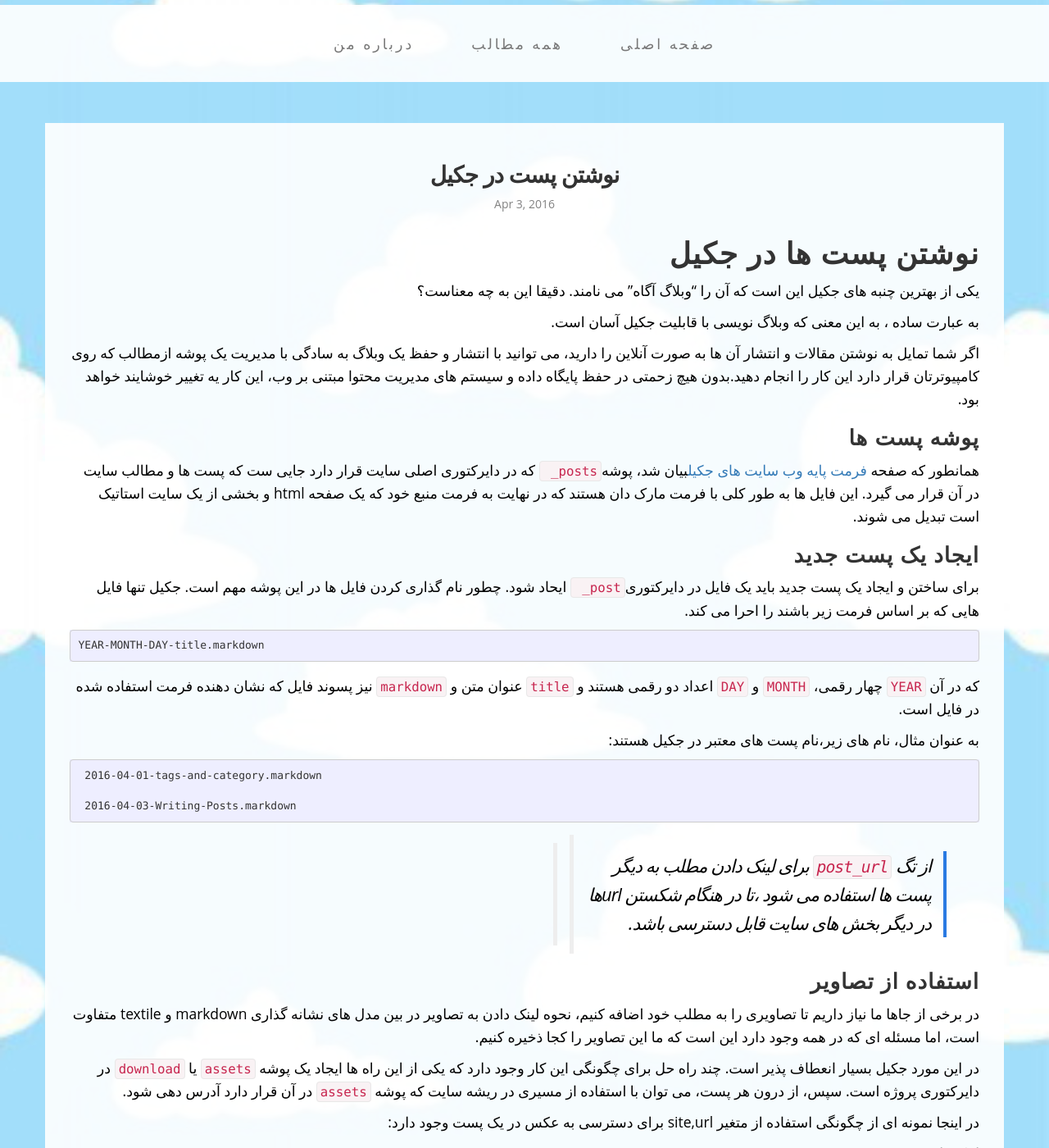
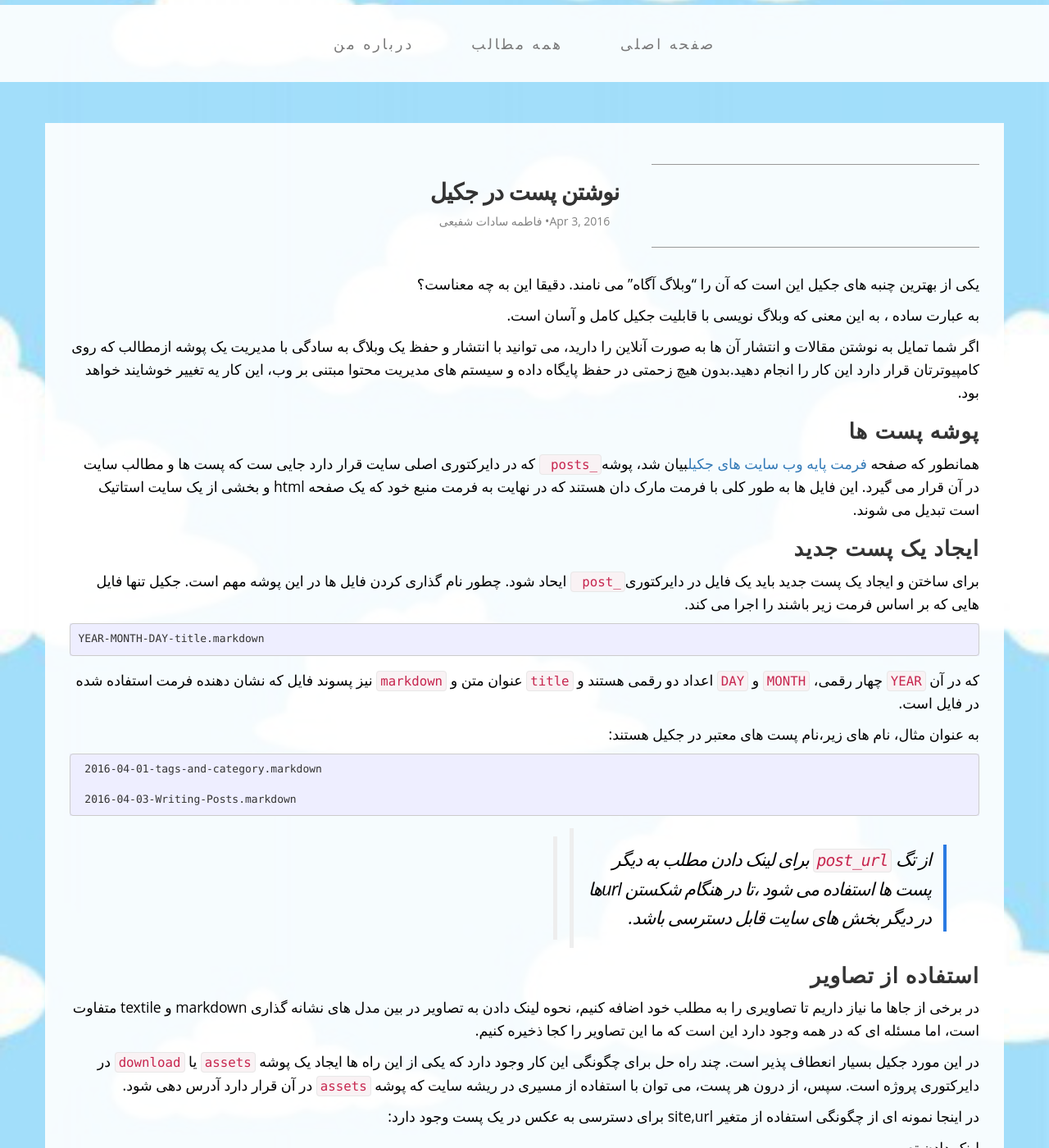
Before and after one commit to F-SadatSh/sadatsh.github.io, a Jekyll site: the page built from _posts/2016-04-03-Writing-Posts.markdown, in a window 1280 px wide and 1400 px high, scrolled down 259 px. Shown: the whole window at 82% size. Built offline with Jekyll 4.4.1, drawn with Linux system fonts in a browser that asks for light colours; some web fonts are replaced.

Commit message:
Add post author Name & author.yml

```diff
--- /dev/null
+++ b/_data/authors.yml
@@ -0,0 +1,4 @@
+shafiei:
+  name: فاطمه سادات شفیعی
+  avatar: /assets/img/avatar.jpg
+  github: sadatsh
--- a/_includes/header.html
+++ b/_includes/header.html
@@ -18,13 +18,13 @@
             <div class="collapse navbar-collapse" id="bs-example-navbar-collapse-1">
                 <ul class="nav navbar-nav">
                     <li>
-                        <a href="about.html">درباره من</a>
+                        <a href="{{site.url}}/about.html">درباره من</a>
                     </li>
                     <li>
-                        <a href="blog.html">همه مطالب</a>
+                        <a href="{{site.url}}/blog.html">همه مطالب</a>
                     </li>
                     <li>
-                        <a href="index.html">صفحه اصلی</a>
+                        <a href="{{site.url}}.index.html">صفحه اصلی</a>
                     </li>
                 </ul>
             </div>
--- a/_layouts/post.html
+++ b/_layouts/post.html
@@ -5,8 +5,12 @@ layout: default
 <article class="post" itemscope itemtype="http://schema.org/BlogPosting">
 
   <header class="post-header">
+    <hr>
     <h1 class="post-title" itemprop="name headline">{{ page.title }}</h1>
-    <p class="post-meta"><time datetime="{{ page.date | date_to_xmlschema }}" itemprop="datePublished">{{ page.date | date: "%b %-d, %Y" }}</time>{% if page.author %} • <span itemprop="author" itemscope itemtype="http://schema.org/Person"><span itemprop="name">{{ page.author }}</span></span>{% endif %}</p>
+    <p class="post-meta"><time datetime="{{ page.date | date_to_xmlschema }}" itemprop="datePublished">{{ page.date | date: "%b %-d, %Y" }}</time>• <span itemprop="author" itemscope itemtype="http://schema.org/Person">
+        <span class="author-name">{{ site.data.authors.[page.author_github].name }}</span>
+        <hr>
+    </span></p>
   </header>
 
   <div class="post-content" itemprop="articleBody">
--- a/_posts/2016-04-01-Intro-jekyll.markdown
+++ b/_posts/2016-04-01-Intro-jekyll.markdown
@@ -6,6 +6,7 @@ description: مقدمه ای بر جکیل
 date: 2016-04-01 00:52:48 +04:30
 category: programming
 tags: [jekyll,Introductory , Training]
+author_github: shafiei
 ---
 
 
--- a/_posts/2016-04-01-Jekyll-Application-Base-Format.markdown
+++ b/_posts/2016-04-01-Jekyll-Application-Base-Format.markdown
@@ -6,6 +6,7 @@ description: فرمت اولیه جکیل
 date: 2016-04-01 00:52:48 +04:30
 category: programming
 tags: [jekyll,Introductory , Training]
+author_github: shafiei
 ---
 
 
--- a/_posts/2016-04-01-tags-and-category-on-github-pages.markdown
+++ b/_posts/2016-04-01-tags-and-category-on-github-pages.markdown
@@ -6,6 +6,7 @@ description: برچسب و دسته بندی در صفحات گیت هاپ بد
 date: 2016-04-01 00:52:48 +04:30
 category: programming
 tags: [jekyll,Introductory , Training, github]
+author_github: shafiei
 ---
 
 خدمات  گیت هاپ عالی است! و با ادغام جکیل عالی تر می شود!! اما برخی از محدودیت هایی در این سیستم بزرگ وجود دارد:
--- a/_posts/2016-04-03-Writing-Posts.markdown
+++ b/_posts/2016-04-03-Writing-Posts.markdown
@@ -5,28 +5,27 @@ permalink: Writing_post.html
 description: نوشتن پست در جکیل
 date: 2016-04-03 19:10:38 +04:30
 category: programming
-tags: [jekyll,Introductory , Training, github]
+tags: [jekyll,Introductory , Training]
 author_github: shafiei
 ---
 
-# نوشتن پست ها در جکیل
 
 یکی از بهترین چنبه های جکیل این است که آن را "وبلاگ آگاه" می نامند.
 دقیقا این به چه معناست؟
 
-به عبارت ساده ، به این معنی که وبلاگ نویسی با قابلیت جکیل آسان است.
+به عبارت ساده ، به این معنی که وبلاگ نویسی با قابلیت جکیل کامل و آسان است.
 
 اگر شما تمایل به نوشتن مقالات و انتشار آن ها به صورت آنلاین را دارید، می توانید با انتشار و حفظ یک وبلاگ به سادگی با مدیریت یک پوشه ازمطالب که روی کامپیوترتان قرار دارد این کار را انجام دهید.بدون هیچ زحمتی در حفظ پایگاه داده و سیستم های مدیریت محتوا مبتنی بر وب، این کار یه تغییر خوشایند خواهد بود.
 
 
 ### پوشه پست ها
 
-همانطور که صفحه  [فرمت پایه وب سایت های جکیل](http://sadat-shafiei.ir/JekyllbaseFormat.html)بیان شد، پوشه` _posts` که در دایرکتوری اصلی سایت قرار دارد جایی ست که پست ها و مطالب سایت در آن قرار می گیرد. این فایل ها به طور کلی  با فرمت مارک دان هستند که در نهایت به فرمت منبع خود که یک صفحه html و بخشی از یک سایت استاتیک است تبدیل می شوند.
+همانطور که صفحه  [فرمت پایه وب سایت های جکیل](http://sadat-shafiei.ir/JekyllbaseFormat.html)بیان شد، پوشه` posts_` که در دایرکتوری اصلی سایت قرار دارد جایی ست که پست ها و مطالب سایت در آن قرار می گیرد. این فایل ها به طور کلی  با فرمت مارک دان هستند که در نهایت به فرمت منبع خود که یک صفحه html و بخشی از یک سایت استاتیک است تبدیل می شوند.
 
 
 ### ایجاد یک پست جدید
 
-برای ساختن و ایجاد یک پست جدید باید یک فایل در دایرکتوری` _post` ایحاد شود. چطور نام گذاری کردن فایل ها در این پوشه مهم است. جکیل تنها فایل هایی که بر اساس فرمت زیر باشند را احرا می کند.
+برای ساختن و ایجاد یک پست جدید باید یک فایل در دایرکتوری` post_` ایحاد شود. چطور نام گذاری کردن فایل ها در این پوشه مهم است. جکیل تنها فایل هایی که بر اساس فرمت زیر باشند را اجرا می کند.
 
     YEAR-MONTH-DAY-title.markdown
 
```
Also changed, not shown: _posts/2016-04-03-author-name-in-post.markdown (added, +63 -0 lines).
